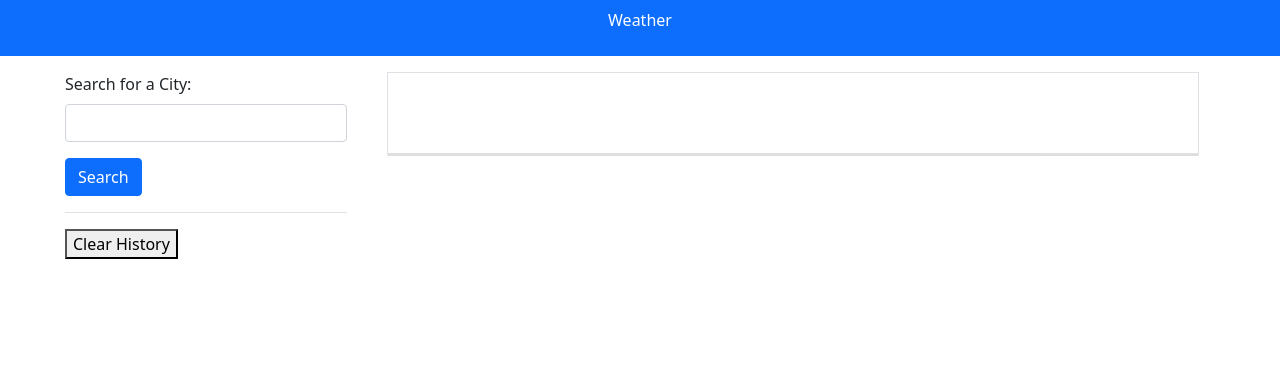
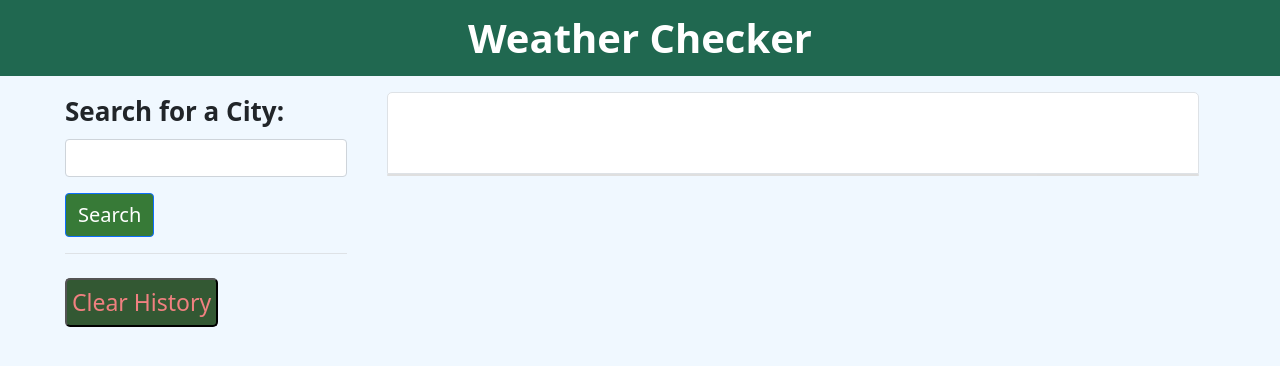
Before and after one commit to MykhailoZakh/Weather-Checker, a plain HTML site: page index.html in a window 1280 px wide. Drawn offline with nearby package versions, Linux system fonts and the light colour scheme; no server answers.

Commit message:
adding style for css

```diff
--- a/assets/css/style.css
+++ b/assets/css/style.css
@@ -1,5 +1,47 @@
+/* body style */
+body{
+    background-color: aliceblue;
+}
+
+/* header style */
+#weather{
+    font-size: 40px;
+    font-weight: bold;
+}
+nav, div{
+    background-color: rgb(32, 104, 80);
+}
+
+/* style for search form */
+label{
+    font-size: 26px;
+    font-weight: bold;
+}
+.btn{
+    font-size: 20px;
+    background-color: rgb(55, 122, 55);
+}
 .city-button {
     display: block;
-    font-size: 20px;
-    margin-top: 7px;
+    font-size: 23px;
+    margin-top: 8px;
+    padding: 5px;
+    color: wheat;
+    background-color: rgb(55, 122, 55);
+    border-radius: 5px;
 }
+#remove-button {
+    font-size: 23px;
+    margin-top: 8px;
+    padding: 5px;
+    border-radius: 5px;
+    color: lightcoral;
+    background-color: rgb(51, 88, 51);
+}
+
+/* style for main screen tablet */
+#screen {
+    background-color: white;
+    border-top-right-radius: 5px;
+    border-top-left-radius: 5px;
+}
--- a/index.html
+++ b/index.html
@@ -13,9 +13,9 @@
 
     <title>Document</title>
 </head>
-<nav class="navbar navbar-expand-lg bg-body-tertiary bg-primary text-white">
+<nav class="navbar navbar-expand-lg  text-white">
     <div class="container-fluid justify-content-center ">
-      <p>Weather</p>
+      <div id="weather">Weather Checker</div>
     </div>
   </nav>
 
@@ -29,7 +29,7 @@
         <button id="remove-button">Clear History</button>
     </form>
     <section id="tablet" class="col-8 pe-4 mx-1 ">
-      <article class=" p-3 border border-black">
+      <article id="screen" class=" p-3 border border-black">
         <h1 id="city-name"></h1>
         <img id="img"></img>
         <p id="temp"></p>
```
